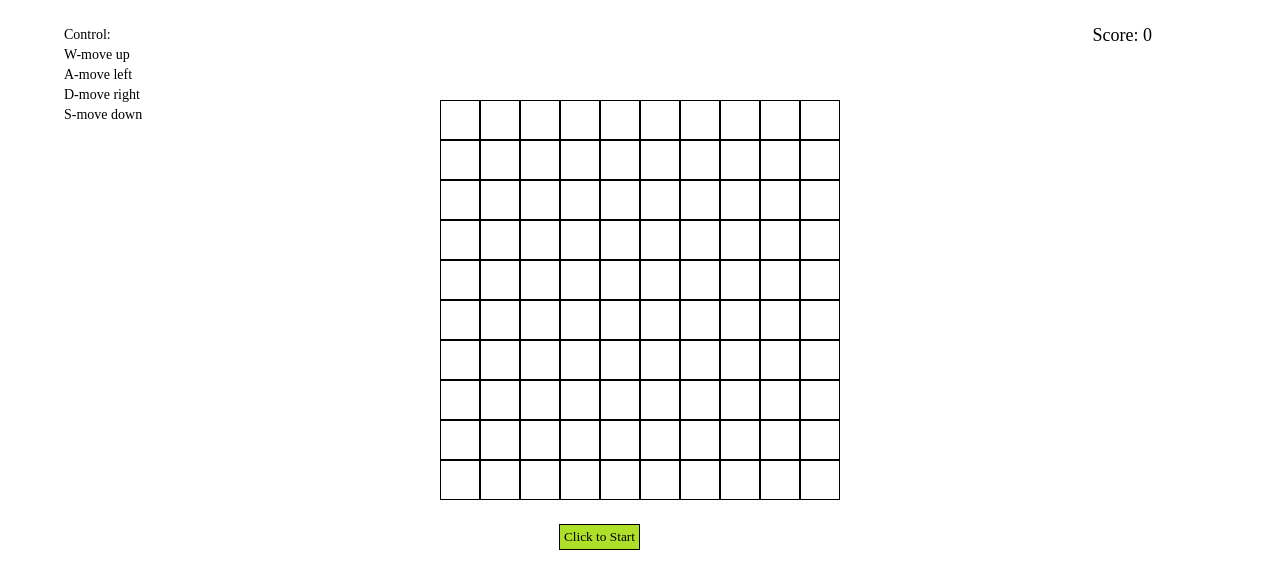
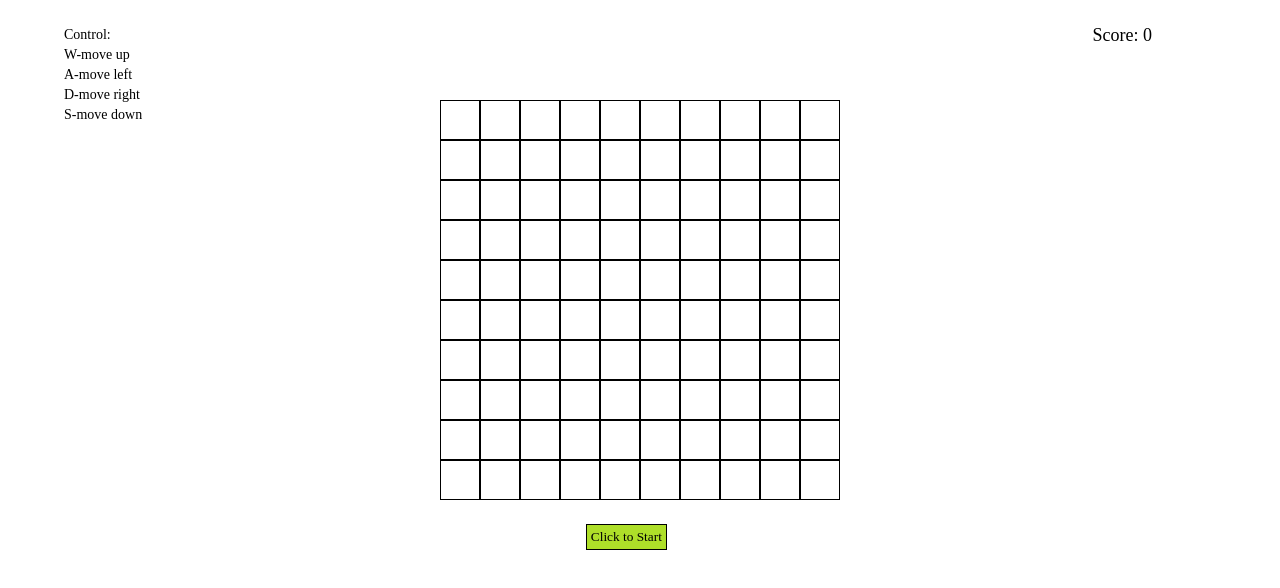
Before and after one commit to Nagisa995/Snake-Game, a plain HTML site: page index.html in a window 1280 px wide. Drawn offline with Linux system fonts and the light colour scheme.

Commit message:
button fix

```diff
--- a/css/style.css
+++ b/css/style.css
@@ -70,7 +70,7 @@ line-height: 20px;
 .start_button{
 position: absolute;
 bottom: -10%;
-right: 50%;
+right: 47.9%;
 border: 1px solid #000;
 padding: 4px;
 background-color: rgb(174, 223, 41);
```
